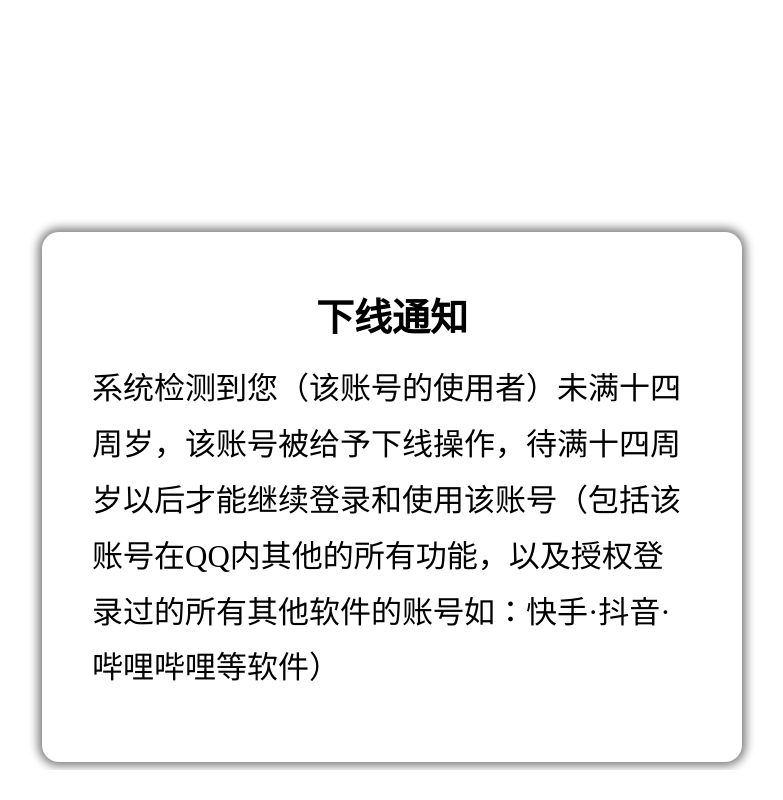
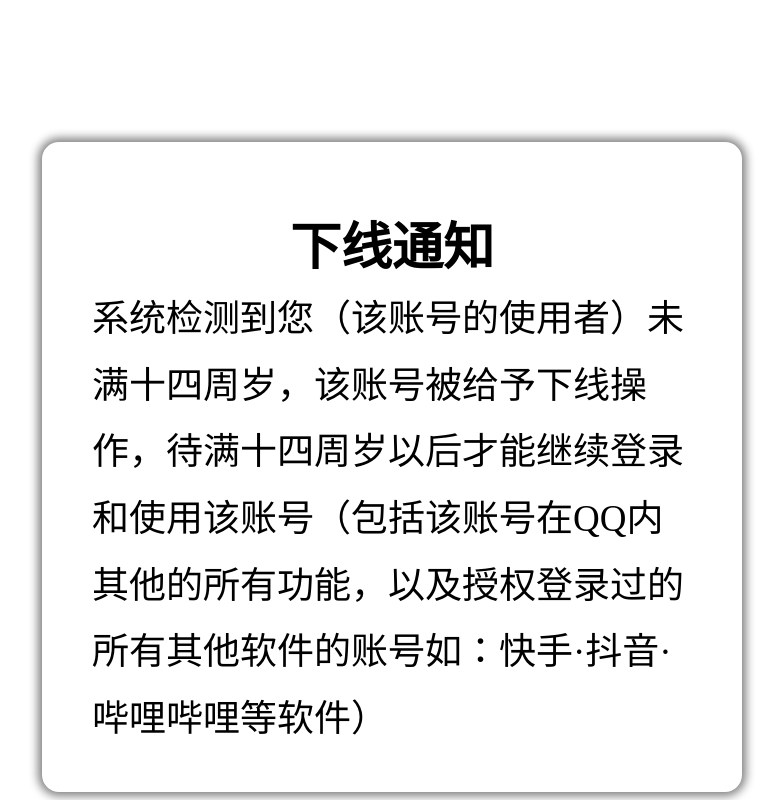
Before and after one commit to wdgt1/a, a plain HTML site: page index.html in a window 1280 px wide. Shown: the part 508-1308 px from the top of the page, without its empty margins (248-1031 px from the left). Before the commit the page ends 1278 px from the top, so only its background shows below. Drawn offline with Linux system fonts and the light colour scheme.

Commit message:
Update index.html

```diff
--- a/index.html
+++ b/index.html
@@ -1,16 +1,14 @@
 <!DOCTYPE html>
-<html lang="en">
+<html>
 <head>
     <meta charset="UTF-8">
-    <meta http-equiv="X-UA-Compatible" content="IE=edge">
-    <meta name="viewport" content="width=device-width, initial-scale=1.0">
     <style>
         #a{
             padding-top: 30px;
             margin: auto;
-            margin-top: 740px;
+            margin-top: 650px;
             font-size: 19px;
-            height: 500px;
+            height: 620px;
             width: 700px;
             border-radius: 17px;
             box-shadow: 0px 0px 10px 4px grey;
@@ -18,9 +16,10 @@
         #b{
             text-align: center;
             height: 43px;
+            font-size: 51px;
         }
         #c{
-            font-size: 31px;
+            font-size: 37px;
             line-height: 1.8;
         }
         #q{
```
